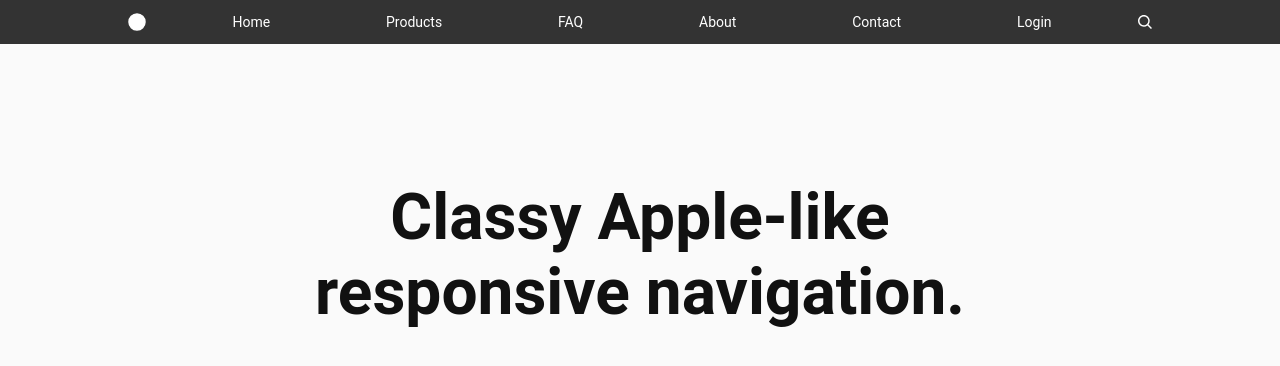
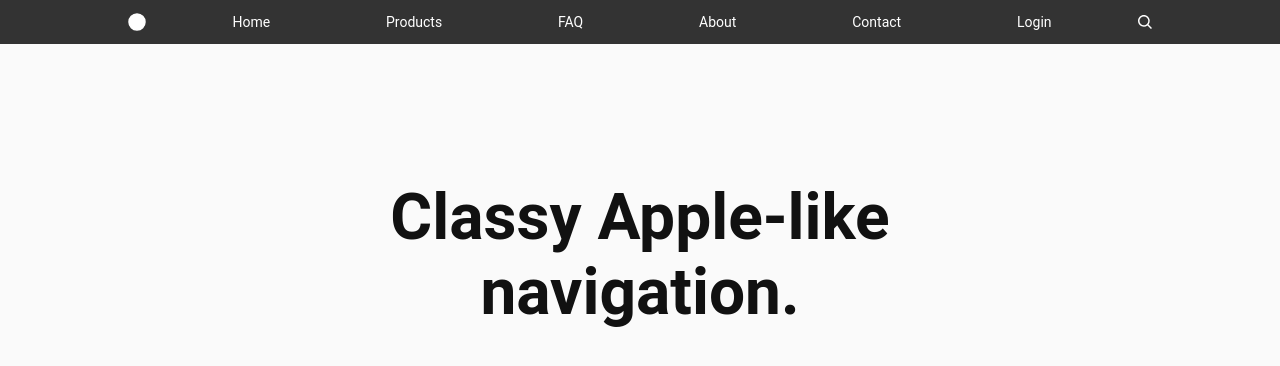
Before and after one commit to jeton-th/apple-like-navigation, a plain HTML site: page index.html in a window 1280 px wide. Drawn offline with Linux system fonts and the light colour scheme.

Commit message:
Change heading

```diff
--- a/index.html
+++ b/index.html
@@ -40,7 +40,7 @@
     </nav>
 
     <div class="content">
-        <h1>Classy Apple-like<br> responsive navigation.</h1>
+        <h1>Classy Apple-like<br> navigation.</h1>
     </div>
 
     <script>
```
